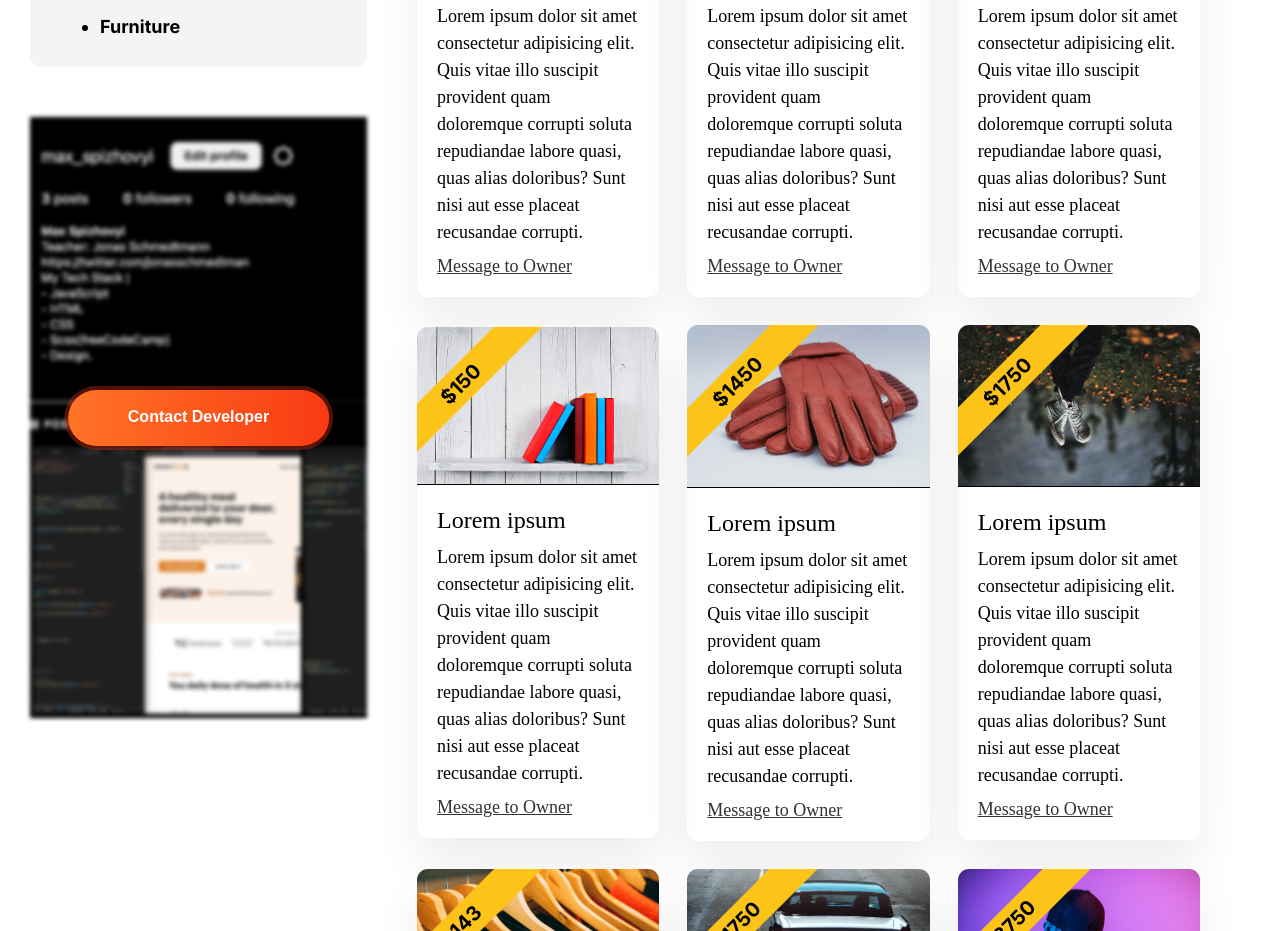
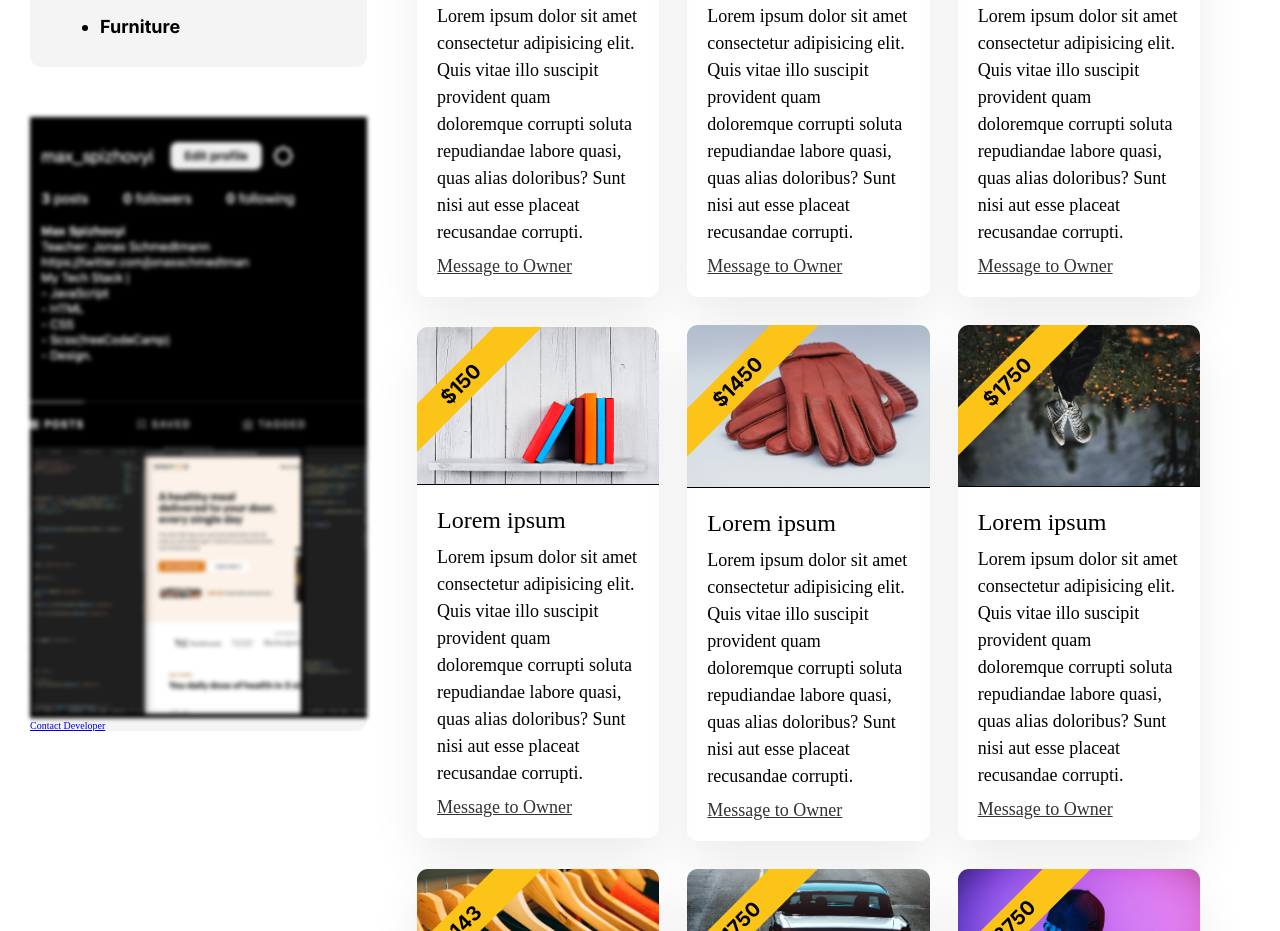
Before and after one commit to SpizhovyiMaxDev/produx, a website built with Parcel: page index.html in a window 1280 px wide. Shown: the part 1374-2305 px from the top of the page. Built offline with nearby package versions, Linux system fonts and the light colour scheme.

Commit message:
Update general.css

```diff
--- a/css/general.css
+++ b/css/general.css
@@ -22,6 +22,7 @@ html{
 body{
     position:relative;
 }
+
 /* GRIDS */
 .grid{
     display: grid;
@@ -77,20 +78,7 @@ body{
 .btn:visited{
     display:inline-block;
     text-decoration: none;
-    font-size: 1.7rem;
-}
-
-.button-card{
-    position : relative ;
-    width: 15rem;
-    z-index : 0 ;
-    padding: 1rem 0;
-    text-decoration : none ;
-    font-size : 14px ;
-    font-weight : bold ;
-    color : var(--line_color) ;
-    letter-spacing : 2px ;
-    transition : all .3s ease ;
+    font-size: 1.8rem;
 }
 
 .btn-hero {
@@ -153,140 +141,17 @@ body{
 }
 
 section:focus{
-outline:none;
-box-shadow: 0 0 0 0.4rem rgba(67, 18, 18, 0.222);
+   outline:none;
+   box-shadow: 0 0 0 0.4rem rgba(67, 18, 18, 0.222);
 }
 
 .btn-add{
     text-decoration: none;
-    font-size: 3rem;
+    font-size: 2.8rem;
     margin-top:3rem;
 }
 
-.btn-aside{
-   font-size: 1.8rem;
-   padding: 1rem 0;
-  background-color: #FFFFFF;
-  border: 1px solid rgb(209,213,219);
-  border-radius: .5rem;
-  box-sizing: border-box;
-  color: #111827;
-  font-family: "Inter var",ui-sans-serif,system-ui,-apple-system,system-ui,"Segoe UI",Roboto,"Helvetica Neue",Arial,"Noto Sans",sans-serif,"Apple Color Emoji","Segoe UI Emoji","Segoe UI Symbol","Noto Color Emoji";
-  font-weight: 600;
-  line-height: 1.25rem;
-  text-align: center;
-  text-decoration: none #D1D5DB solid;
-  text-decoration-thickness: auto;
-  box-shadow: 0 1px 2px 0 rgba(0, 0, 0, 0.05);
-  cursor: pointer;
-  user-select: none;
-  -webkit-user-select: none;
-  touch-action: manipulation;
-}
-
-.aside-link:link,
-.aside-link:visited{
-  align-items: center;
-  appearance: none;
-  background-clip: padding-box;
-  background-color: initial;
-  background-image: none;
-  border-style: none;
-  box-sizing: border-box;
-  color: #fff;
-  cursor: pointer;
-  display: inline-block;
-  flex-direction: row;
-  flex-shrink: 0;
-  font-family: Eina01,sans-serif;
-  font-size: 16px;
-  font-weight: 800;
-  justify-content: center;
-  line-height: 24px;
-  margin: 0;
-  min-height: 64px;
-  outline: none;
-  overflow: visible;
-  padding: 19px 26px;
-  pointer-events: auto;
-  position: relative;
-  text-align: center;
-  text-decoration: none;
-  text-transform: none;
-  user-select: none;
-  -webkit-user-select: none;
-  touch-action: manipulation;
-  vertical-align: middle;
-  width: auto;
-  word-break: keep-all;
-  z-index: 0;
-  position: absolute;
-  top:50%;
-  left: 50%;
-  transform: translate(-50%, -50%);
-  width: 80%;
-}
-
-.aside-link:before,
-.aside-link:after {
-  border-radius: 80px;
-}
-
-.aside-link:before {
-  background-color: rgba(249, 58, 19, .32);
-  content: "";
-  display: block;
-  height: 100%;
-  left: 0;
-  overflow: hidden;
-  position: absolute;
-  top: 0;
-  width: 100%;
-  z-index: -2;
-}
-
-.aside-link:after {
-  background-color: initial;
-  background-image: linear-gradient(92.83deg, #ff7426 0, #f93a13 100%);
-  bottom: 4px;
-  content: "";
-  display: block;
-  left: 4px;
-  overflow: hidden;
-  position: absolute;
-  right: 4px;
-  top: 4px;
-  transition: all 100ms ease-out;
-  z-index: -1;
-}
-
-.aside-link:hover:not(:disabled):after {
-  bottom: 0;
-  left: 0;
-  right: 0;
-  top: 0;
-  transition-timing-function: ease-in;
-}
-
-.aside-link:active:not(:disabled) {
-  color: #ccc;
-}
-
-.aside-link:active:not(:disabled):after {
-  background-image: linear-gradient(0deg, rgba(0, 0, 0, .2), rgba(0, 0, 0, .2)), linear-gradient(92.83deg, #ff7426 0, #f93a13 100%);
-  bottom: 4px;
-  left: 4px;
-  right: 4px;
-  top: 4px;
-}
-
-.aside-link:disabled {
-  cursor: default;
-  opacity: .24;
-}
-
 /* ICONS */
-
 ion-icon{
     color: #333;
 }
```
